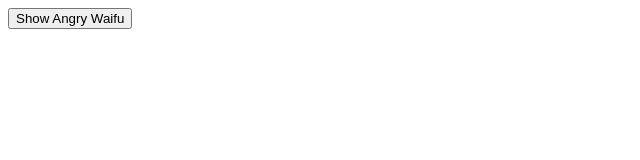
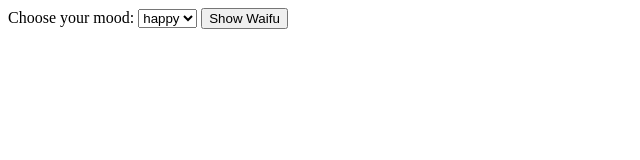
Before and after one commit to greyy004/CrudOp, a website: page public/html/characters.html in a window 1280 px wide. Shown: the whole page, without its empty margins (0-640 px from the left). Drawn offline with Linux system fonts and the light colour scheme.

Commit message:
added a dynamic gif response api

```diff
--- a/public/html/characters.html
+++ b/public/html/characters.html
@@ -6,23 +6,30 @@
 <title>Waifu.it Demo</title>
 </head>
 <body>
-<button onclick="emoji()">Show Angry Waifu</button>
+<label for="moods">Choose your mood:</label>
+<select name="moods" id="moods">
+  <option value="happy">happy</option>
+  <option value="sad">sad</option>
+  <option value="angry">angry</option>
+</select>
+<button onclick="emoji()">Show Waifu</button>
 <div id="result"></div>
 
 <script>
 async function emoji() {
+    const mood = document.getElementById("moods").value;
     const result = document.getElementById("result");
+
     try {
-        const response = await fetch('/goto');
+        const response = await fetch(`/emoji/?emotion=${mood}`);
         if (!response.ok) throw new Error("Failed to fetch data");
 
         const data = await response.json();
 
-
+        const url = data.url;
 
         result.innerHTML = `
-            <img src="${data.url}" alt="waifu" width="200"
-                 onerror="this.src='https://via.placeholder.com/200?text=No+Image'">
+            <img src="${url}" alt="waifu" width="200">
         `;
     } catch (err) {
         result.innerHTML = `<p style="color:red">${err.message}</p>`;
```
Also changed, not shown: app.js (+5 -3 lines).
